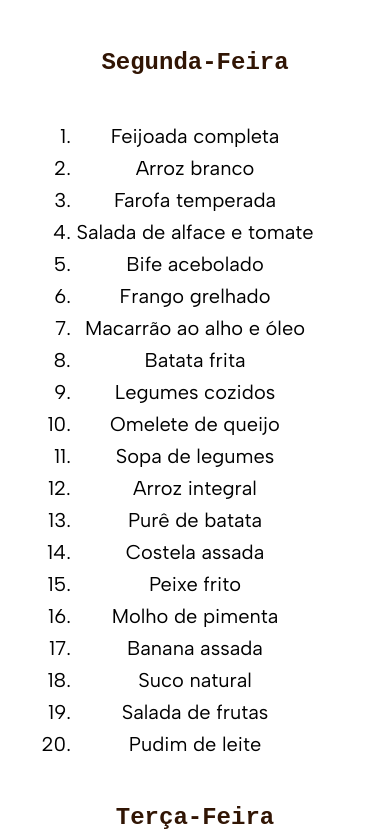
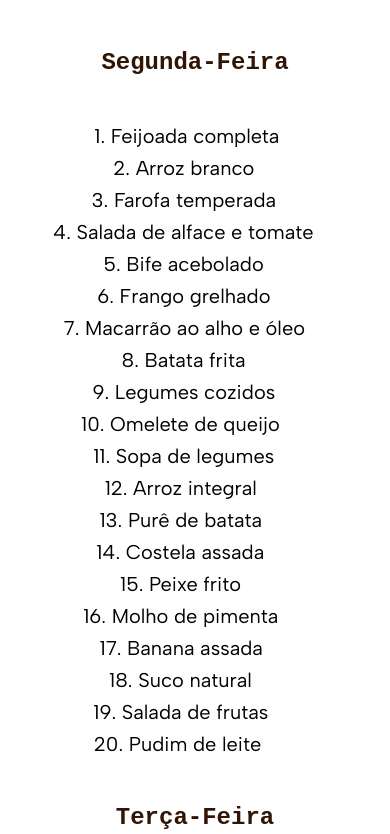
Before and after one commit to wilson385/Self-service, a plain HTML site: page index.html in a window 390 px wide. Shown: the part 1315-2149 px from the top of the page. Drawn offline with nearby package versions, Linux system fonts and the light colour scheme; a web font is replaced by a local one.

Commit message:
pequenos ajustes

```diff
--- a/style.css
+++ b/style.css
@@ -201,6 +201,10 @@ main ul li {
        flex-direction: column;
        /* espaçamento entre elementos filhos */
        gap: 8px;
+       /* alinhar os itens no centro horizontal */
+       justify-content: center;
+       /* alinhar os itens no centro verticalmente */
+       align-items: center;
     }
 
 
```
